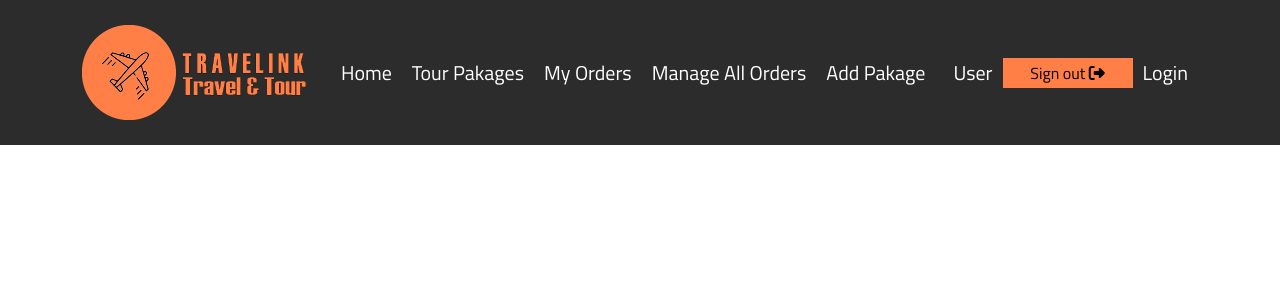
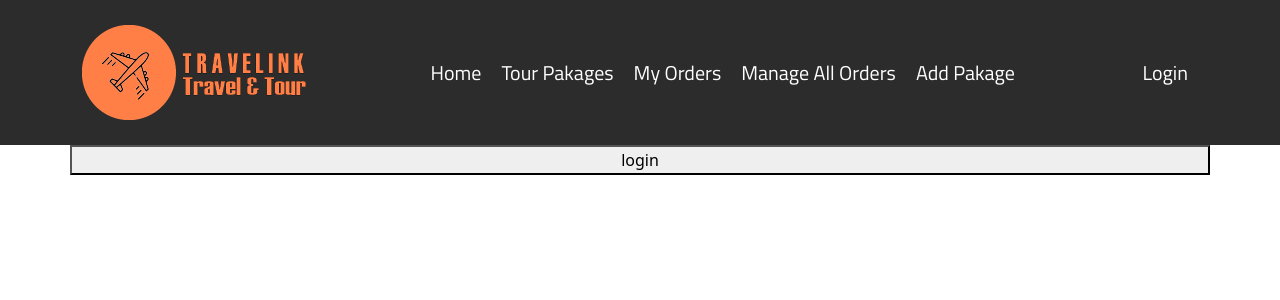
Before and after one commit to Samiul-Ahmed-96/travelink-tour-and-travel-client, a React (Create React App) app: page /login in a window 1280 px wide. Shown: the top 300 px of the page. Built offline with nearby package versions, Linux system fonts and the light colour scheme; no server answers.

Commit message:
Create Authentication & Context Api

```diff
--- a/package.json
+++ b/package.json
@@ -7,6 +7,7 @@
     "@testing-library/react": "^11.2.7",
     "@testing-library/user-event": "^12.8.3",
     "bootstrap": "^5.1.3",
+    "firebase": "^9.1.3",
     "react": "^17.0.2",
     "react-bootstrap": "^2.0.0",
     "react-dom": "^17.0.2",
--- a/src/App.js
+++ b/src/App.js
@@ -1,6 +1,8 @@
 import 'bootstrap/dist/css/bootstrap.min.css';
 import { BrowserRouter, Route, Switch } from 'react-router-dom';
 import './App.css';
+import AuthProvider from './Context/AuthProvider';
+import Login from './Login/Login';
 import Home from './Pages/Home/Home/Home';
 import NotFound from './Pages/NotFound/NotFound';
 import PakageDetail from './Pages/PakageDetail/PakageDetail';
@@ -8,6 +10,7 @@ import Header from './Pages/Shared/Header/Header';
 
 function App() {
   return (
+   <AuthProvider>
    <BrowserRouter>
    <Header/>
    <Switch>
@@ -20,11 +23,15 @@ function App() {
      <Route path="/pakageDetail/:id">
          <PakageDetail></PakageDetail>
      </Route>
+     <Route path="/login">
+         <Login></Login>
+     </Route>
      <Route path="*">
        <NotFound></NotFound>
      </Route>
    </Switch>
   </BrowserRouter>
+   </AuthProvider>
   );
 }
 
--- /dev/null
+++ b/src/Context/AuthProvider.js
@@ -0,0 +1,17 @@
+import React, { createContext } from 'react';
+import useFirebase from '../Hooks/useFirebase';
+
+
+
+export const AuthContext = createContext();
+
+const AuthProvider = ({children}) => {
+    const allContext = useFirebase();
+    return (
+        <AuthContext.Provider value={allContext}>
+            {children}
+        </AuthContext.Provider>
+    );
+};
+
+export default AuthProvider;
--- /dev/null
+++ b/src/Firebase/firebaseConfig.js
@@ -0,0 +1,9 @@
+const firebaseConfig = {
+    apiKey:process.env.REACT_APP_FIREBASE_API_KEY ,
+    authDomain:process.env.REACT_APP_FIREBASE_AUTH_DOMAIN ,
+    projectId:process.env.REACT_APP_FIREBASE_PROJECT_ID ,
+    storageBucket:process.env.REACT_APP_FIREBASE_STORAGE_BUCKET ,
+    messagingSenderId:process.env.REACT_APP_FIREBASE_MESSAGING_SENDER_ID ,
+    appId:process.env.REACT_APP_FIREBASE_APP_ID ,
+  };
+export default firebaseConfig;
--- /dev/null
+++ b/src/Firebase/firebaseInit.js
@@ -0,0 +1,7 @@
+import { initializeApp } from "firebase/app";
+import firebaseConfig from "./firebaseConfig";
+
+const initializeAuthentication =()=>{
+    initializeApp(firebaseConfig);
+}
+export default initializeAuthentication;
--- /dev/null
+++ b/src/Hooks/useAuth.js
@@ -0,0 +1,7 @@
+import { useContext } from "react";
+import { AuthContext } from "../Context/AuthProvider";
+
+const useAuth = () =>{
+    return useContext(AuthContext);
+}
+export default useAuth;
--- /dev/null
+++ b/src/Hooks/useFirebase.js
@@ -0,0 +1,63 @@
+import { getAuth, GoogleAuthProvider, onAuthStateChanged, signInWithPopup, signOut } from "firebase/auth";
+import { useEffect, useState } from 'react';
+import initializeAuthentication from "../Firebase/firebaseInit";
+
+initializeAuthentication();
+
+const useFirebase = () => {
+
+    const [user, setUser] = useState({});
+    const [error, setError] = useState('');
+    const [isLoading,setIsLoading] = useState(true);
+
+    const auth = getAuth()
+    const googleProvider = new GoogleAuthProvider();
+
+    //handle google sign in
+    const signInUsingGoogle = (e) => {
+        setIsLoading(true);
+        signInWithPopup(auth, googleProvider)
+            .then(result => {
+                console.log(result.user);
+                setUser(result.user);
+                setError(" ");
+            })
+            .finally(()=>setIsLoading(false))
+            .catch(error => {
+                setError(error);
+            })
+    }
+
+    //Sign Out handler
+    const handleSignOut = () =>{
+        setIsLoading(true)
+        signOut(auth)
+        .then(()=>{
+        setUser({});
+        })
+        .finally(()=>setIsLoading(false))
+    }
+    //observer
+    useEffect(()=>{
+        const unsubscribed = onAuthStateChanged(auth,user =>{
+            if(user){
+                setUser(user)
+            }else{
+                setUser({})
+            }
+            setIsLoading(false)
+        })
+        return()=> unsubscribed;
+    },[])
+
+
+    return {
+        user,
+        error,
+        isLoading,
+        signInUsingGoogle,
+        handleSignOut
+    }
+}
+
+export default useFirebase;
--- /dev/null
+++ b/src/Login/Login.js
@@ -0,0 +1,16 @@
+import React from 'react';
+import { Container, Row } from 'react-bootstrap';
+import useAuth from '../Hooks/useAuth';
+
+const Login = () => {
+    const {signInUsingGoogle} = useAuth();
+    return (
+        <Container>
+            <Row>
+                <button onClick={signInUsingGoogle}>login</button>
+            </Row>
+        </Container>
+    );
+};
+
+export default Login;
--- a/src/Pages/PakageDetail/PakageDetail.js
+++ b/src/Pages/PakageDetail/PakageDetail.js
@@ -27,7 +27,7 @@ const PakageDetail = () => {
                     <p>{singlePakage.description}</p>
                     <h5><i class="far fa-star"></i> {singlePakage.rating}</h5>
                     <Link to={`/booking/${singlePakage._id}`}>
-                        <button>Booking</button>
+                        <button><i class="far fa-plus-square"></i> Booking</button>
                     </Link>
                     </div>
                 </Col>
--- a/src/Pages/Shared/Header/Header.js
+++ b/src/Pages/Shared/Header/Header.js
@@ -2,9 +2,12 @@ import React from 'react';
 import { Container, Nav, Navbar } from 'react-bootstrap';
 import { Link } from 'react-router-dom';
 import { HashLink } from 'react-router-hash-link';
+import useAuth from '../../../Hooks/useAuth';
 import logo from '../../../Images/Travelink Logo.png';
 import './Header.css';
 const Header = () => {
+    //destructuring value
+    const {user,handleSignOut} = useAuth();
     return (
     <div>
     <Navbar sticky="top" className="header"  collapseOnSelect expand="lg" >
@@ -20,9 +23,10 @@ const Header = () => {
             <Link to="/addPakage">Add Pakage</Link>
         </Nav>
         <Nav>
-            <li>User</li>
-            <button>Sign out <i class="fas fa-sign-out-alt"></i></button>
-            <Link className='ls-btn' to="/login">Login</Link>
+        <li>{user?.displayName}</li>
+        {user.email ?
+        <button onClick={handleSignOut}>Sign out <i class="fas fa-sign-out-alt"></i></button>
+        : <Link className='ls-btn' to="/login">Login</Link>}
         </Nav>
         </Navbar.Collapse>
         </Container>
```
Also changed, not shown: 1 other file (tests, documents, lock files or other folders). Lines whose indentation alone changed are shown as unchanged.
